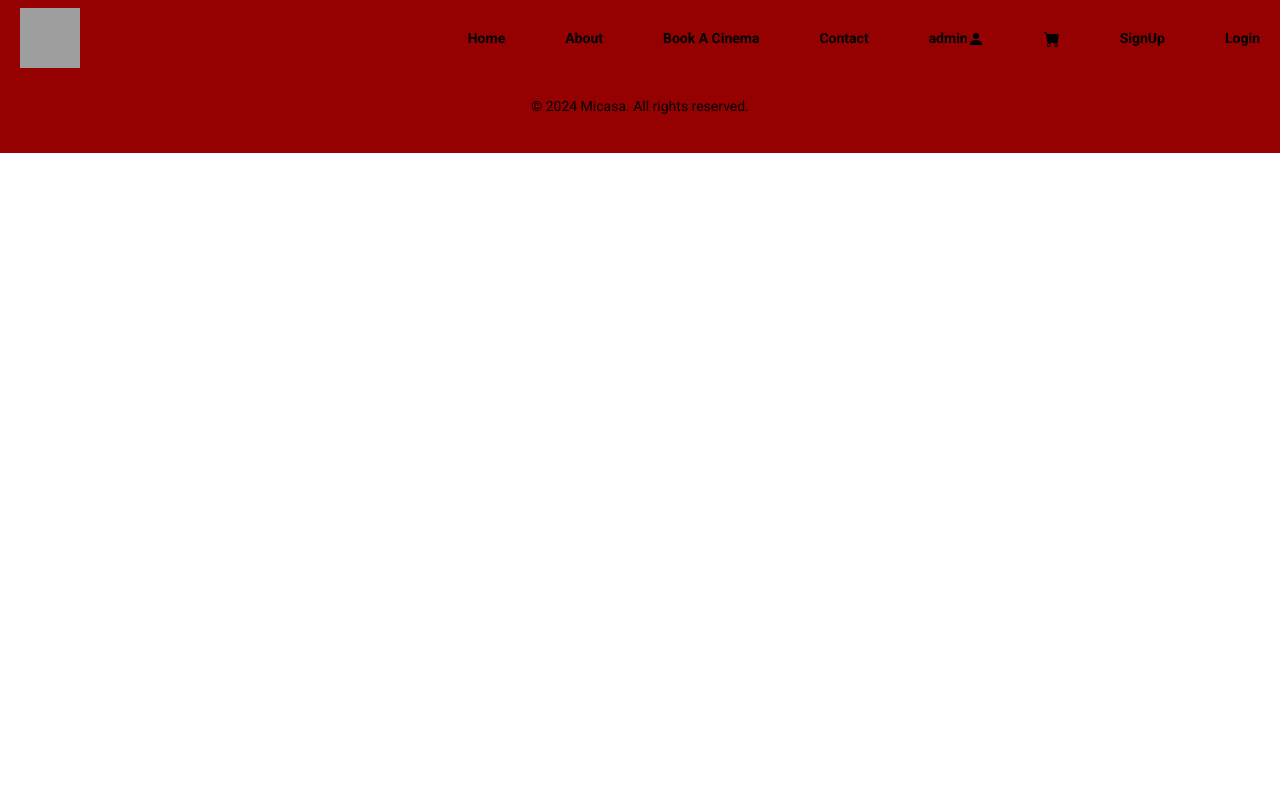
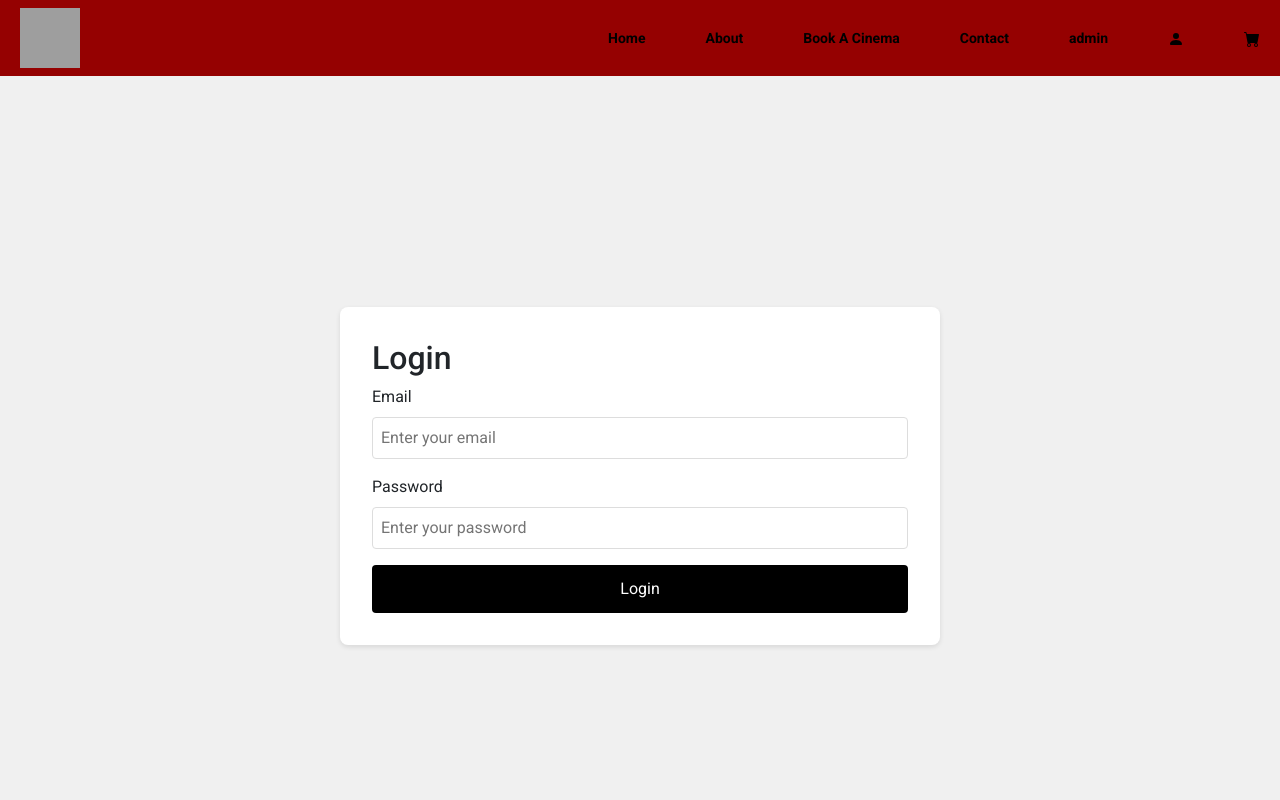
Before and after one commit to jords-springy/screenscape, a Vue app: page /login in a window 1280 px wide. Shown: the top 800 px of the page. Built offline with nearby package versions, Linux system fonts and the light colour scheme; grey boxes are pictures that could not be loaded; what vue3-cookies would draw is missing.

Commit message:
sign up and login work

```diff
--- a/src/components/NavBarComp.vue
+++ b/src/components/NavBarComp.vue
@@ -9,14 +9,14 @@
           <li><router-link to="/about">About</router-link></li>
           <li><router-link to="/products">Book A Cinema</router-link></li>
           <li><router-link to="/contact">Contact</router-link></li>
-          <li><router-link to="/admin">admin<svg xmlns="http://www.w3.org/2000/svg" width="16" height="16" fill="currentColor" class="bi bi-person-fill" viewBox="0 0 16 16">
+          <li><router-link to="/admin">admin</router-link></li>
+          <li><router-link to="/signup"><svg xmlns="http://www.w3.org/2000/svg" width="16" height="16" fill="currentColor" class="bi bi-person-fill" viewBox="0 0 16 16">
   <path d="M3 14s-1 0-1-1 1-4 6-4 6 3 6 4-1 1-1 1zm5-6a3 3 0 1 0 0-6 3 3 0 0 0 0 6"/>
 </svg></router-link></li>
+
           <li><router-link to="/cart"><svg xmlns="http://www.w3.org/2000/svg" width="16" height="16" fill="currentColor" class="bi bi-cart-fill" viewBox="0 0 16 16">
   <path d="M0 1.5A.5.5 0 0 1 .5 1H2a.5.5 0 0 1 .485.379L2.89 3H14.5a.5.5 0 0 1 .491.592l-1.5 8A.5.5 0 0 1 13 12H4a.5.5 0 0 1-.491-.408L2.01 3.607 1.61 2H.5a.5.5 0 0 1-.5-.5M5 12a2 2 0 1 0 0 4 2 2 0 0 0 0-4m7 0a2 2 0 1 0 0 4 2 2 0 0 0 0-4m-7 1a1 1 0 1 1 0 2 1 1 0 0 1 0-2m7 0a1 1 0 1 1 0 2 1 1 0 0 1 0-2"/>
 </svg></router-link></li>
-<li><router-link to="/signup">SignUp</router-link></li>
-<li><router-link to="/login">Login</router-link></li>
         </ul>
       </ul>
     </nav>
--- a/src/store/index.js
+++ b/src/store/index.js
@@ -179,8 +179,29 @@ export default createStore({
         throw error;
       }
     },
+    async login({ commit }, { emailAdd, password }) {
+      try {
+        const response = await axios.post(`${apiURL}user/login`, { emailAdd, password }, {
+          headers: {
+            'Content-Type': 'application/json',
+          },
+        });
 
-
+        const { token } = response.data;
+        if (token) {
+          commit('SET_TOKEN', token);
+          toast.success('Login successful');
+        }
+      } catch (error) {
+        console.error('Error logging in:', {
+          message: error.message,
+          response: error.response?.data,
+          status: error.response?.status,
+          headers: error.response?.headers,
+        });
+        toast.error('Failed to login');
+      }
+    },
     async updateUser({ dispatch }, { userID, userData }) {
       try {
         await axios.put(`${apiURL}user/${userID}`, userData, {
--- a/src/views/LoginView.vue
+++ b/src/views/LoginView.vue
@@ -1,12 +1,105 @@
 <template>
+    <div class="login-view">
+      <form @submit.prevent="handleLogin" class="login-form">
+        <h2>Login</h2>
 
-</template>
-<script>
+        <div class="form-group">
+          <label for="email">Email</label>
+          <input
+            type="email"
+            id="email"
+            v-model="email"
+            placeholder="Enter your email"
+            required
+          />
+        </div>
 
-export default{
+        <div class="form-group">
+          <label for="password">Password</label>
+          <input
+            type="password"
+            id="password"
+            v-model="password"
+            placeholder="Enter your password"
+            required
+          />
+        </div>
 
-}
-</script>
-<style scoped>
+        <button type="submit">Login</button>
+      </form>
+    </div>
+  </template>
 
-</style>
+  <script>
+  import { mapActions } from 'vuex';
+  import { toast } from 'vue3-toastify';
+
+  export default {
+    data() {
+      return {
+        email: '',
+        password: '',
+      };
+    },
+    methods: {
+      ...mapActions(['login']),
+      async handleLogin() {
+        try {
+          await this.login({ emailAdd: this.email, password: this.password });
+          toast.success('Login successful!');
+          this.$router.push('/'); // Redirect after login
+        } catch (error) {
+          toast.error(error.response?.data?.message || 'Login failed');
+        }
+      }
+    }
+  };
+  </script>
+
+  <style scoped>
+  .login-view {
+    display: flex;
+    justify-content: center;
+    align-items: center;
+    height: 100vh;
+    background-color: #f0f0f0;
+  }
+
+  .login-form {
+    background: #fff;
+    padding: 2rem;
+    border-radius: 8px;
+    box-shadow: 0 2px 5px rgba(0, 0, 0, 0.1);
+    width: 600px;
+  }
+
+  .form-group {
+    margin-bottom: 1rem;
+  }
+
+  .form-group label {
+    display: block;
+    margin-bottom: 0.5rem;
+  }
+
+  .form-group input {
+    width: 100%;
+    padding: 0.5rem;
+    border: 1px solid #ddd;
+    border-radius: 4px;
+  }
+
+  button {
+    width: 100%;
+    padding: 0.75rem;
+    background-color: black;
+    color: #fff;
+    border: none;
+    border-radius: 4px;
+    cursor: pointer;
+  }
+
+  button:hover {
+    background-color: #950101;
+  }
+  </style>
--- a/src/views/SignupView.vue
+++ b/src/views/SignupView.vue
@@ -1,5 +1,8 @@
 <template>
-  <form @submit.prevent="handleSubmit">
+  <div class="signup-view">
+    <form @submit.prevent="handleSubmit" class="signup-form">
+      <h2>Register</h2>
+
       <!-- Input fields for form data -->
       <input v-model="form.firstName" type="text" placeholder="First Name" required />
       <input v-model="form.lastName" type="text" placeholder="Last Name" required />
@@ -18,12 +21,15 @@
       <input v-model="form.userProfile" type="text" placeholder="Profile Picture URL" />
 
       <button type="submit">Register</button>
+      <a href="/login">Already registered ? Go To Login</a>
     </form>
+  </div>
 </template>
 
 <script>
 import { mapActions } from 'vuex';
 import { useRouter } from 'vue-router';
+import { toast } from 'vue3-toastify';
 
 export default {
   data() {
@@ -48,19 +54,11 @@ export default {
         // Attempt to register the user
         await this.register(this.form);
 
-    // Ensure $toast is available
-    if (this.$toast && typeof this.$toast.success === 'function') {
-      this.$toast.success('Registration successful!');
-    } else {
-      console.warn('Toast notifications are not initialized.');
-    }
+        // Show success toast
+        toast.success('Registration successful!');
 
         // Redirect to the login page
-    if (this.$router && typeof this.$router.push === 'function') {
         this.$router.push('/login');
-    } else {
-      console.warn('Router is not initialized.');
-    }
       } catch (error) {
         // Log the entire error object for debugging
         console.error('Error in handleSubmit:', error);
@@ -68,30 +66,75 @@ export default {
         // Safeguard: Handle different error scenarios
         let errorMessage = 'An unexpected error occurred.';
 
-    // Check if error is defined and is an object
         if (error && typeof error === 'object') {
-      if (error.response) {
-        // Check if error.response.data exists and is an object
-        if (error.response.data && typeof error.response.data === 'object') {
-          // Safely extract the error message
+          if (error.response && error.response.data) {
             errorMessage = error.response.data.error || 'An error occurred during registration.';
-        } else {
-          errorMessage = 'Error response data is not properly formatted.';
-        }
           } else if (error.message) {
-        // Use the error message if available
             errorMessage = error.message;
           }
         }
 
-    // Ensure $toast is available
-    if (this.$toast && typeof this.$toast.error === 'function') {
-      this.$toast.error(`Registration failed: ${errorMessage}`);
-    } else {
-      console.warn('Toast notifications are not initialized.');
+        // Show error toast
+        toast.error(`Registration failed: ${errorMessage}`);
       }
     }
   }
+};
+</script>
+
+<style scoped>
+a{
+  text-decoration-color: #950101;
+  color:#950101;
 }
+.signup-view {
+  display: flex;
+  justify-content: center;
+  align-items: center;
+  height: 100vh;
+  background-color: #f0f0f0;
 }
-</script>
+
+.signup-form {
+  background: #fff;
+  padding: 2rem;
+  border-radius: 8px;
+  box-shadow: 0 2px 5px rgba(0, 0, 0, 0.1);
+  width: 600px;
+}
+
+.signup-form h2 {
+  margin-bottom: 1rem;
+  font-size: 1.5rem;
+  color: #333;
+}
+
+.signup-form .form-group {
+  margin-bottom: 1rem;
+}
+
+.signup-form input,
+.signup-form select {
+  width: 100%;
+  padding: 0.5rem;
+  border: 1px solid #ddd;
+  border-radius: 4px;
+  font-size: 1rem;
+  margin-bottom: 1rem;
+}
+
+button {
+  width: 100%;
+  padding: 0.75rem;
+  background-color: black;
+  color: #fff;
+  border: none;
+  border-radius: 4px;
+  cursor: pointer;
+  font-size: 1rem;
+}
+
+button:hover {
+  background-color: #950101;
+}
+</style>
```
Lines whose indentation alone changed are shown as unchanged.
